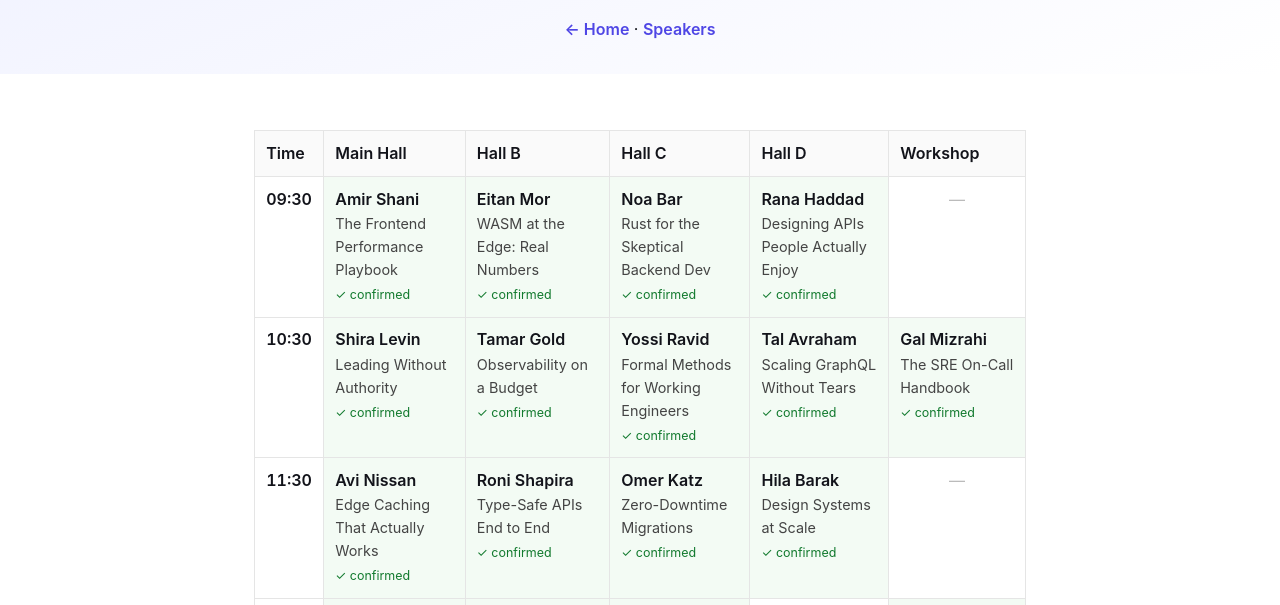
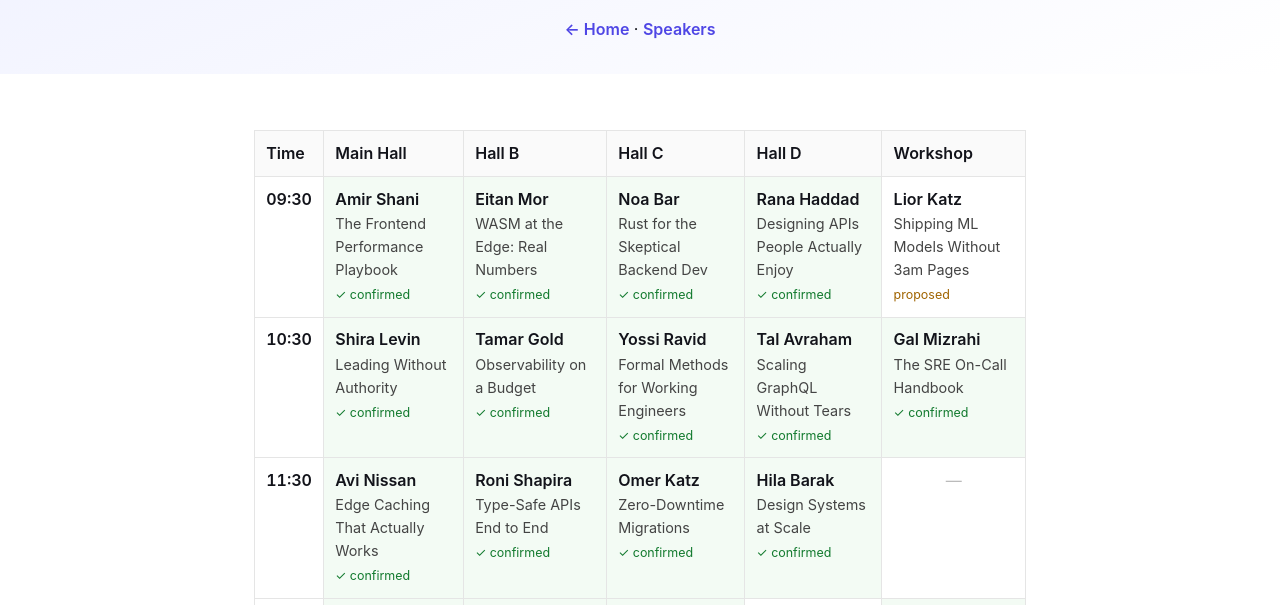
Before and after one commit to yohaiai/geektime-code-2026, a plain HTML site: page agenda.html in a window 1280 px wide. Shown: the part 185-790 px from the top of the page. Drawn offline with Linux system fonts and the light colour scheme.

Commit message:
Agenda: schedule Lior Katz — Workshop 09:30 (proposed)

```diff
--- a/agenda.html
+++ b/agenda.html
@@ -32,7 +32,7 @@
       <table class="schedule">
         <thead><tr><th>Time</th><th>Main Hall</th><th>Hall B</th><th>Hall C</th><th>Hall D</th><th>Workshop</th></tr></thead>
         <tbody>
-        <tr><td class="time">09:30</td><td class="talk confirmed"><span class="spk">Amir Shani</span><span class="ttl">The Frontend Performance Playbook</span><span class="chk">✓ confirmed</span></td><td class="talk confirmed"><span class="spk">Eitan Mor</span><span class="ttl">WASM at the Edge: Real Numbers</span><span class="chk">✓ confirmed</span></td><td class="talk confirmed"><span class="spk">Noa Bar</span><span class="ttl">Rust for the Skeptical Backend Dev</span><span class="chk">✓ confirmed</span></td><td class="talk confirmed"><span class="spk">Rana Haddad</span><span class="ttl">Designing APIs People Actually Enjoy</span><span class="chk">✓ confirmed</span></td><td class="free">—</td></tr>
+        <tr><td class="time">09:30</td><td class="talk confirmed"><span class="spk">Amir Shani</span><span class="ttl">The Frontend Performance Playbook</span><span class="chk">✓ confirmed</span></td><td class="talk confirmed"><span class="spk">Eitan Mor</span><span class="ttl">WASM at the Edge: Real Numbers</span><span class="chk">✓ confirmed</span></td><td class="talk confirmed"><span class="spk">Noa Bar</span><span class="ttl">Rust for the Skeptical Backend Dev</span><span class="chk">✓ confirmed</span></td><td class="talk confirmed"><span class="spk">Rana Haddad</span><span class="ttl">Designing APIs People Actually Enjoy</span><span class="chk">✓ confirmed</span></td><td class="talk"><span class="spk">Lior Katz</span><span class="ttl">Shipping ML Models Without 3am Pages</span><span class="pend">proposed</span></td></tr>
         <tr><td class="time">10:30</td><td class="talk confirmed"><span class="spk">Shira Levin</span><span class="ttl">Leading Without Authority</span><span class="chk">✓ confirmed</span></td><td class="talk confirmed"><span class="spk">Tamar Gold</span><span class="ttl">Observability on a Budget</span><span class="chk">✓ confirmed</span></td><td class="talk confirmed"><span class="spk">Yossi Ravid</span><span class="ttl">Formal Methods for Working Engineers</span><span class="chk">✓ confirmed</span></td><td class="talk confirmed"><span class="spk">Tal Avraham</span><span class="ttl">Scaling GraphQL Without Tears</span><span class="chk">✓ confirmed</span></td><td class="talk confirmed"><span class="spk">Gal Mizrahi</span><span class="ttl">The SRE On-Call Handbook</span><span class="chk">✓ confirmed</span></td></tr>
         <tr><td class="time">11:30</td><td class="talk confirmed"><span class="spk">Avi Nissan</span><span class="ttl">Edge Caching That Actually Works</span><span class="chk">✓ confirmed</span></td><td class="talk confirmed"><span class="spk">Roni Shapira</span><span class="ttl">Type-Safe APIs End to End</span><span class="chk">✓ confirmed</span></td><td class="talk confirmed"><span class="spk">Omer Katz</span><span class="ttl">Zero-Downtime Migrations</span><span class="chk">✓ confirmed</span></td><td class="talk confirmed"><span class="spk">Hila Barak</span><span class="ttl">Design Systems at Scale</span><span class="chk">✓ confirmed</span></td><td class="free">—</td></tr>
         <tr><td class="time">12:30</td><td class="talk confirmed"><span class="spk">Nadav Oren</span><span class="ttl">Kafka in Production</span><span class="chk">✓ confirmed</span></td><td class="talk confirmed"><span class="spk">Yael Doron</span><span class="ttl">Testing Microservices Sanely</span><span class="chk">✓ confirmed</span></td><td class="talk confirmed"><span class="spk">Eran Peretz</span><span class="ttl">GPU Budgets for Startups</span><span class="chk">✓ confirmed</span></td><td class="free">—</td><td class="talk confirmed"><span class="spk">Shani Golan</span><span class="ttl">Accessibility Is Engineering</span><span class="chk">✓ confirmed</span></td></tr>
```
